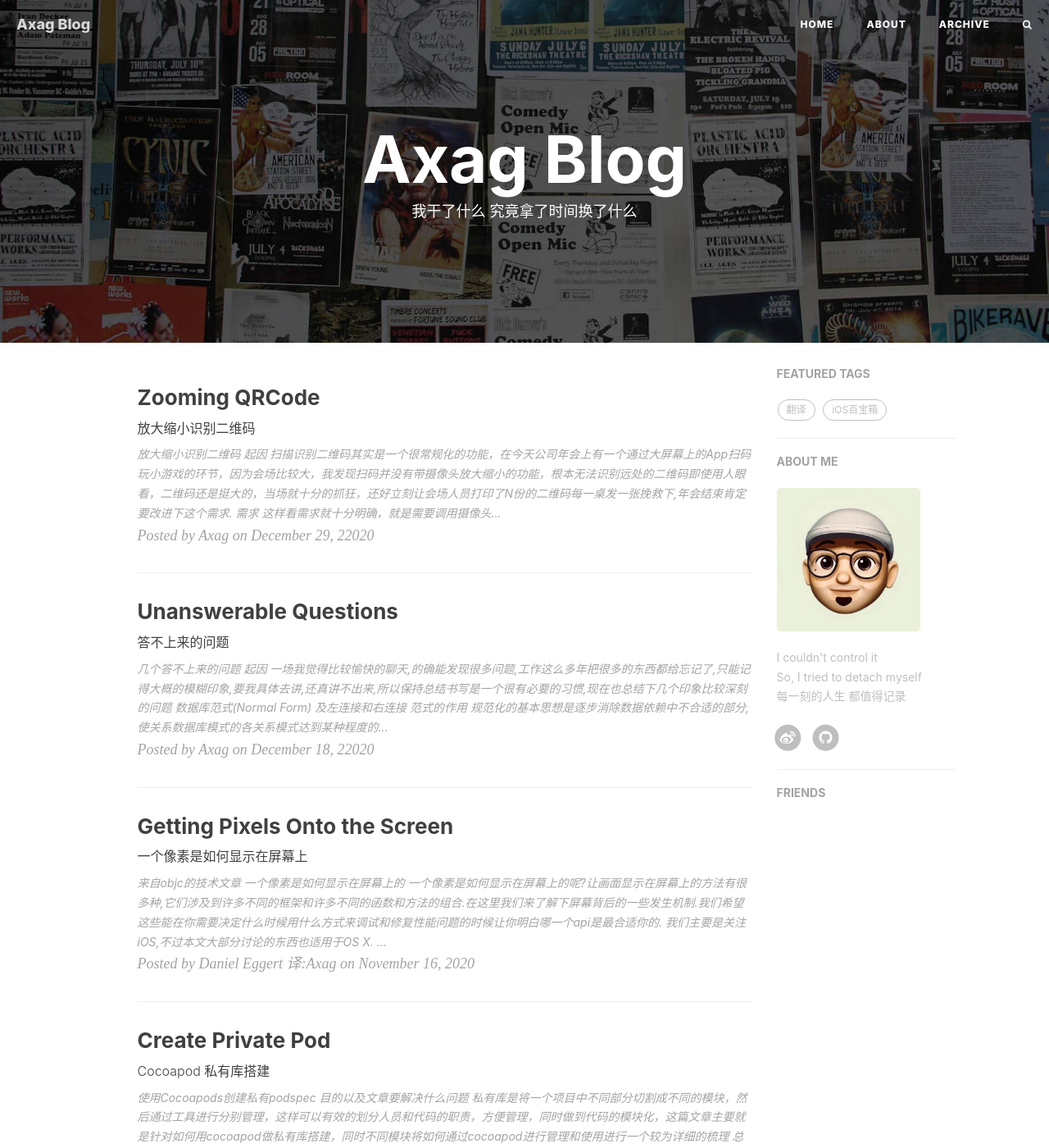
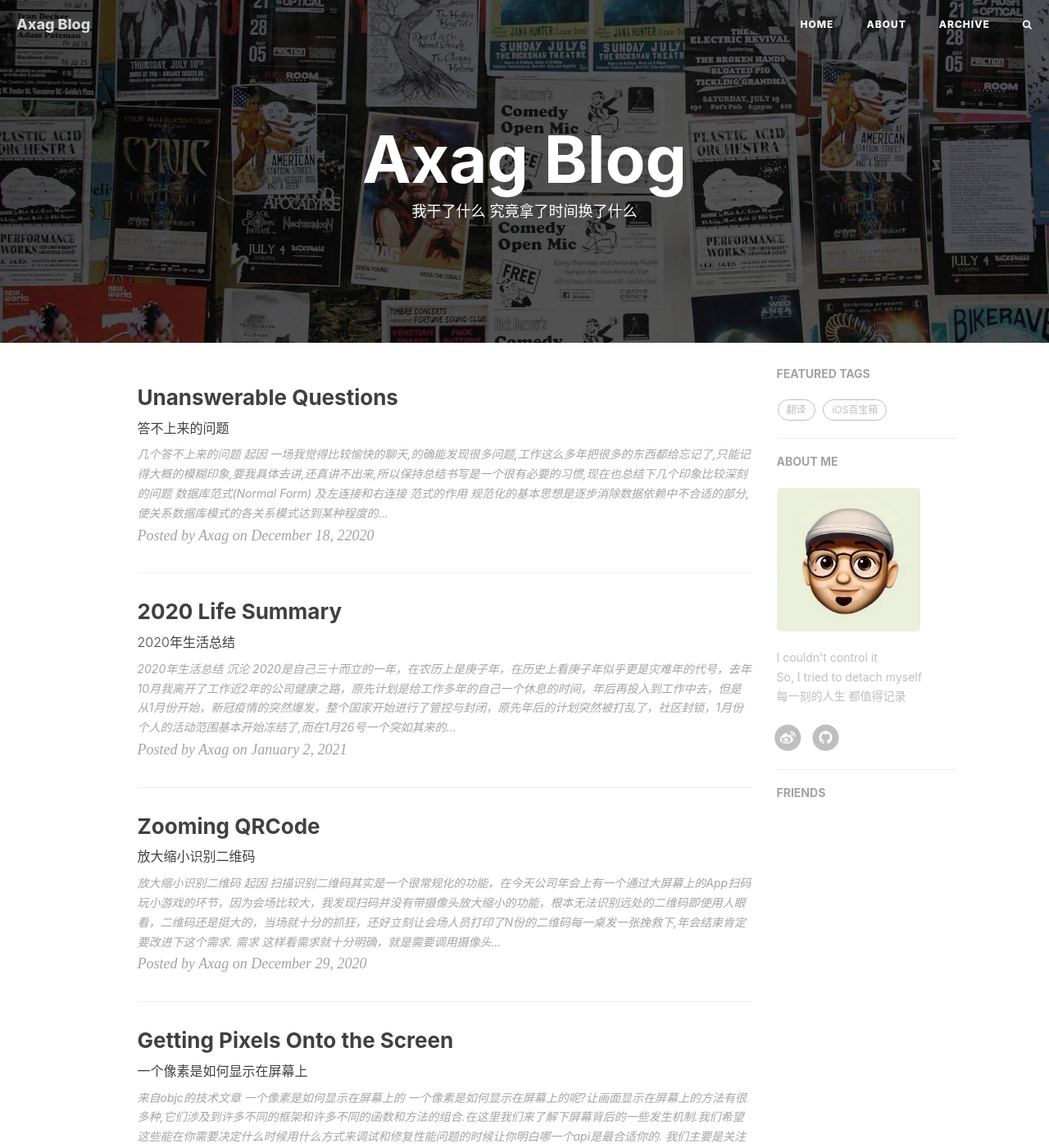
Before and after one commit to ssuperdreamer/ssuperdreamer.github.io, a Jekyll site: the page built from index.html, in a window 1280 px wide and 1400 px high. Shown: the whole window at 82% size. Built offline with Jekyll 4.4.1, drawn with Linux system fonts in a browser that asks for light colours; nearby versions of some CDN libraries; the list of posts is cut into pages by our own code; comment, search, counter and statistics services are not loaded; some of the changed lines change nothing that is shown.

Commit message:
feat:2020年生活总结

```diff
--- a/_posts/2020-12-29-Zooming-QRCode.md
+++ b/_posts/2020-12-29-Zooming-QRCode.md
@@ -2,7 +2,7 @@
 layout: post
 title: "Zooming QRCode"
 subtitle: "放大缩小识别二维码"
-date: 22020-12-29 20:59:10
+date: 2020-12-29 20:59:10
 author: "Axag"
 header-img: "img/post-bg-rwd.jpg"
 tags: [iOS百宝箱]
--- /dev/null
+++ b/_posts/2021-01-02-2020-Life-Summary.md
@@ -0,0 +1,52 @@
+---
+layout: post
+title: "2020 Life Summary"
+subtitle: "2020年生活总结"
+date: 2021-01-02 15:05:10
+author: "Axag"
+header-img: "img/post-bg-alitrip.jpg"
+tags: [生活]
+---
+# 2020年生活总结
+
+## 沉沦
+
+2020是自己三十而立的一年，在农历上是庚子年，在历史上看庚子年似乎更是灾难年的代号，去年10月我离开了工作近2年的公司健康之路，原先计划是给工作多年的自己一个休息的时间，年后再投入到工作中去，但是从1月份开始，新冠疫情的突然爆发，整个国家开始进行了管控与封闭，原先年后的计划突然被打乱了，社区封锁，1月份个人的活动范围基本开始冻结了,而在1月26号一个突如其来的消息彻底的将我打击到了谷底，我记得那天深夜我还在玩游戏,手机突然传来通知，科比坠机，我当时整个人是懵的,翻墙找新闻，资讯，完全就是不敢相信，这不是真的，接下来几天都一直沉寂在那种悲伤的氛围中，半夜会做梦，有时候会突然惊醒，断断续续的才慢慢开始接受这个事实，可能大部分没有打球的人不能理解科比两个字的重量，从三年级时候的湖人皇朝，到丑闻，到拿到总冠军，救赎，到最后和自己身体的和解，那个男人像我们展现的是一种钢铁般的意志，和一种永不放弃的倔勇,只要看过NBA的人你也许喜欢艾弗森，喜欢麦迪，喜欢邓肯，喜欢詹姆斯，喜欢韦德等等等等，但对于科比我可以说绝对会是发自内心的敬佩, Mamba Out, Mamba Never Out
+
+接下来的日子，终日沉迷在游戏里，没有出门，靠外卖为生，天天疫情的消息都是各种糟糕的信息，整个生活似乎都是灰暗的，股票市场也是急转直下，人都是麻木的，那时候我没有工作，精神溃败，股票大缩水，我非常怀疑人生，人生还有希望吗？以后还会好起来吗？每天就睡觉玩游戏吃饭睡觉玩游戏吃饭一直循环.
+
+![20210102_1](/img/2021/20210102_1.jpeg)
+![20210102_2](/img/2021/20210102_2.jpeg)
+![20210102_3](/img/2021/20210102_3.jpeg)
+
+## 转折
+
+这样的状态直到3月初，我觉得不能再这么继续下去了，当人down到谷底的时候，你知道内心总是会有一种力量在告诉你你要起来，那时候是巴菲特给了我力量
+
+![20210102_4](/img/2021/20210102_4.jpg)
+
+## 挣扎
+
+我开始重新审视自己的生活，等疫情稍微好转后，我需要一份工作，它将给我带来现金流，我重新审视了我的持仓，我相信我自己的判断，我持有的公司没有问题，我给自己留够了3个月的生活费，毅然打光了所有子弹，加仓，我的体重似乎有一点控制不住的苗头了，我开始在小区里跑步，开始调整自己的作息，技术上我也开始慢慢去熟悉，在3月份底找工作的时候遇到了前同事，也就入职先开始做一份工作，可是4月底我发现公司业务有法律风险，就立刻提出了离职，又开始慢慢的找工作的旅程，找工作的确是一份考验运气的事情，能力与公司的需求想匹配，当然也会怀疑自己的能力，还有市场对这个技术工种的需求是否还存在，自己的情绪也不太稳定，女朋友也在一次吵架之后分手了，其实最后你会发现，人都是这样在一次一次的磨难历练中开始变得成熟，如果别人能给予你帮助，你要感恩，但是最终你还是要靠自己去给自己力量去走出来。 工作找到了，顺利入职，遇到了可爱的同事，股票慢慢也有了起色，体重也控制住了，一切都在向上的，
+
+时间很快，特别有了工作之后，一切都开始顺风顺水，你发现生活的节奏回来了，疫情过去了，疫苗也出来了，一切的一切都开始好起来了，经历了这一年我的而立之年，我觉得我自己的确是成长了很多，对待生活，对待工作，对待感情，还有对未来开始有计划了.
+
+## 奋斗
+
+在2021年我给自己定了目标:
+
+1.今年跑够600公里
+
+2.用C++去实现200道算法题
+
+3.从根本上掌握代码的设计原理
+
+4.用Swift做一个完整的App
+
+5.收益达到20%
+
+用数字去量化自己的生活，把大目标拆解成小目标 一步一步的去完成。
+
+再见2020👋
+
+你好2021🙋‍♂️
```
Also changed, not shown: img/2021/20210102_1.jpeg (added), img/2021/20210102_2.jpeg (added), img/2021/20210102_3.jpeg (added), img/2021/20210102_4.jpg (added).
